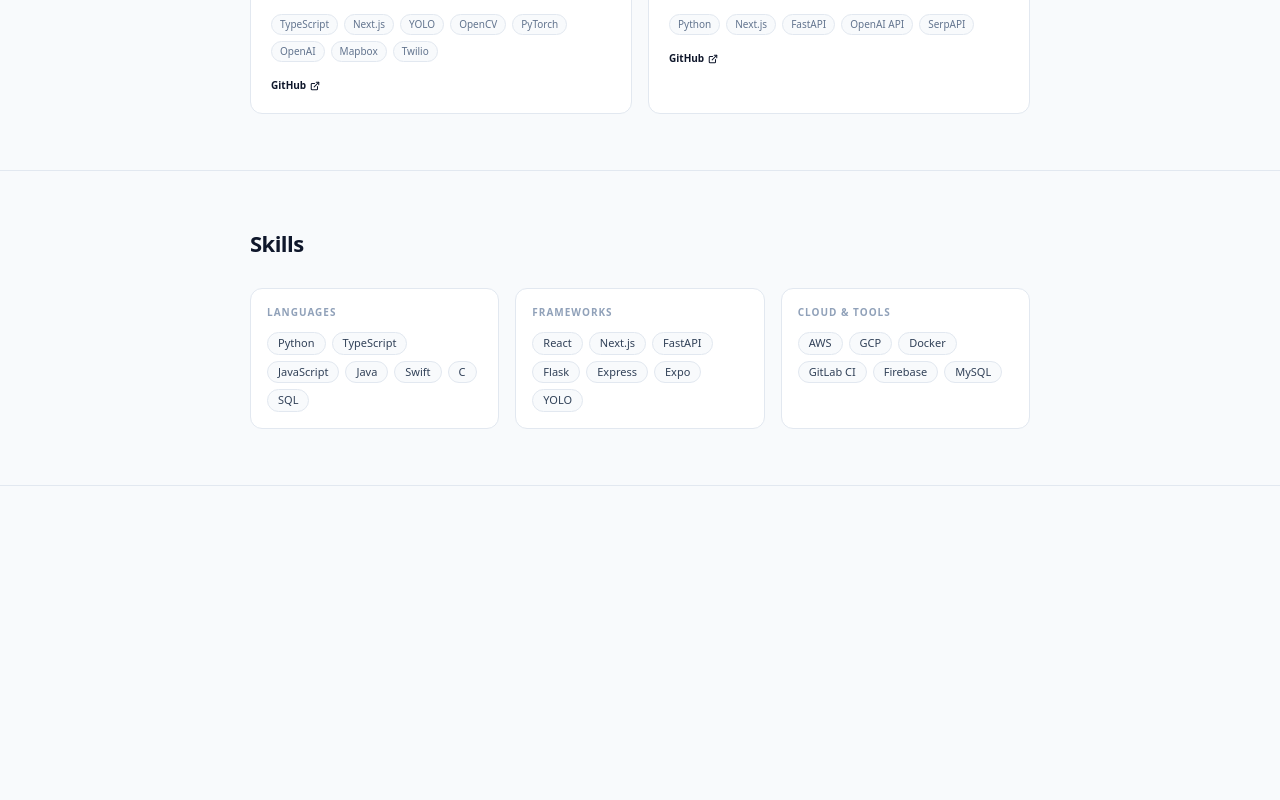
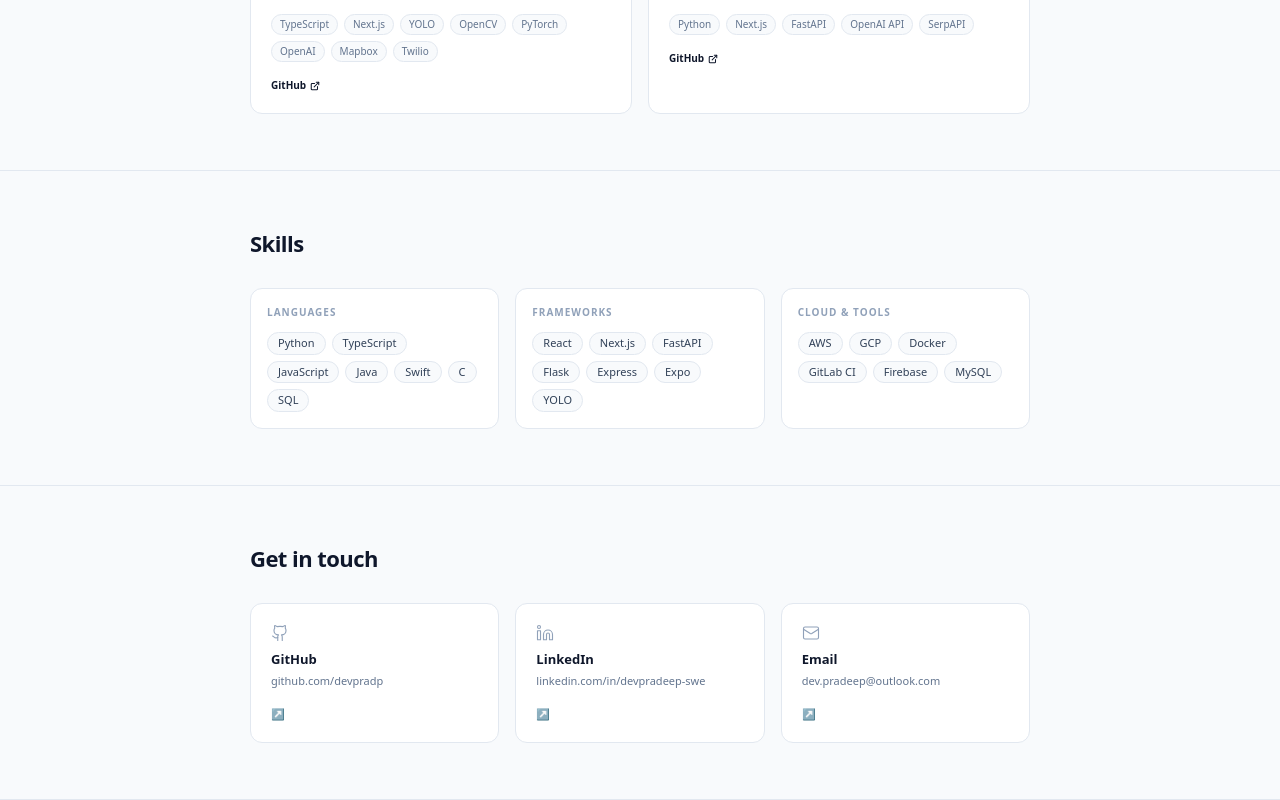
Before and after one commit to Devpradp/dev-portfolio, a Next.js app: page / in a window 1280 px wide. Shown: the part 789-1589 px from the top of the page. Before the commit the page ends 1275 px from the top, so only its background shows below. Built offline with nearby package versions, Linux system fonts and the light colour scheme.

Commit message:
feat: add Contact section with GitHub, LinkedIn, and Email cards

```diff
--- a/app/page.tsx
+++ b/app/page.tsx
@@ -2,6 +2,7 @@ import Nav from "@/components/Nav";
 import Hero from "@/components/Hero";
 import Projects from "@/components/Projects";
 import Skills from "@/components/Skills";
+import Contact from "@/components/Contact";
 
 export default function Home() {
   return (
@@ -11,6 +12,7 @@ export default function Home() {
         <Hero />
         <Projects />
         <Skills />
+        <Contact />
       </div>
     </>
   );
--- /dev/null
+++ b/components/Contact.tsx
@@ -0,0 +1,76 @@
+import { Github, Linkedin, Mail } from "lucide-react";
+import { ElementType } from "react";
+
+interface ContactCard {
+  name: string;
+  handle: string;
+  href: string;
+  icon: ElementType;
+  ariaLabel: string;
+  external: boolean;
+}
+
+const cards: ContactCard[] = [
+  {
+    name: "GitHub",
+    handle: "github.com/devpradp",
+    href: "https://github.com/devpradp",
+    icon: Github,
+    ariaLabel: "GitHub profile — github.com/devpradp",
+    external: true,
+  },
+  {
+    name: "LinkedIn",
+    handle: "linkedin.com/in/devpradeep-swe",
+    href: "https://linkedin.com/in/devpradeep-swe",
+    icon: Linkedin,
+    ariaLabel: "LinkedIn profile — linkedin.com/in/devpradeep-swe",
+    external: true,
+  },
+  {
+    name: "Email",
+    handle: "dev.pradeep@outlook.com",
+    href: "mailto:dev.pradeep@outlook.com",
+    icon: Mail,
+    ariaLabel: "Send email to dev.pradeep@outlook.com",
+    external: false,
+  },
+];
+
+export default function Contact() {
+  return (
+    <section id="contact" className="border-b border-slate-200">
+      <div className="max-w-portfolio mx-auto px-5 sm:px-10 py-14">
+        <h2 className="font-heading text-[22px] font-extrabold text-slate-900 tracking-tight mb-7">
+          Get in touch
+        </h2>
+        <div className="grid grid-cols-1 sm:grid-cols-3 gap-4">
+          {cards.map(({ name, handle, href, icon: Icon, ariaLabel, external }) => (
+            <a
+              key={name}
+              href={href}
+              target={external ? "_blank" : undefined}
+              rel={external ? "noopener noreferrer" : undefined}
+              aria-label={ariaLabel}
+              className="bg-white border border-slate-200 rounded-xl p-5 flex flex-col gap-1 hover:border-slate-900 hover:shadow-sm transition-all duration-150 focus:outline-none focus:ring-2 focus:ring-slate-900 focus:ring-offset-2 group cursor-pointer"
+            >
+              <Icon
+                size={18}
+                strokeWidth={1.5}
+                aria-hidden="true"
+                className="text-slate-400 group-hover:text-slate-700 transition-colors duration-150"
+              />
+              <p className="font-heading text-[13px] font-extrabold text-slate-900 mt-1">
+                {name}
+              </p>
+              <p className="text-[11px] text-slate-500 break-all">{handle}</p>
+              <span className="text-[11px] text-slate-400 mt-auto pt-3" aria-hidden="true">
+                ↗
+              </span>
+            </a>
+          ))}
+        </div>
+      </div>
+    </section>
+  );
+}
```
